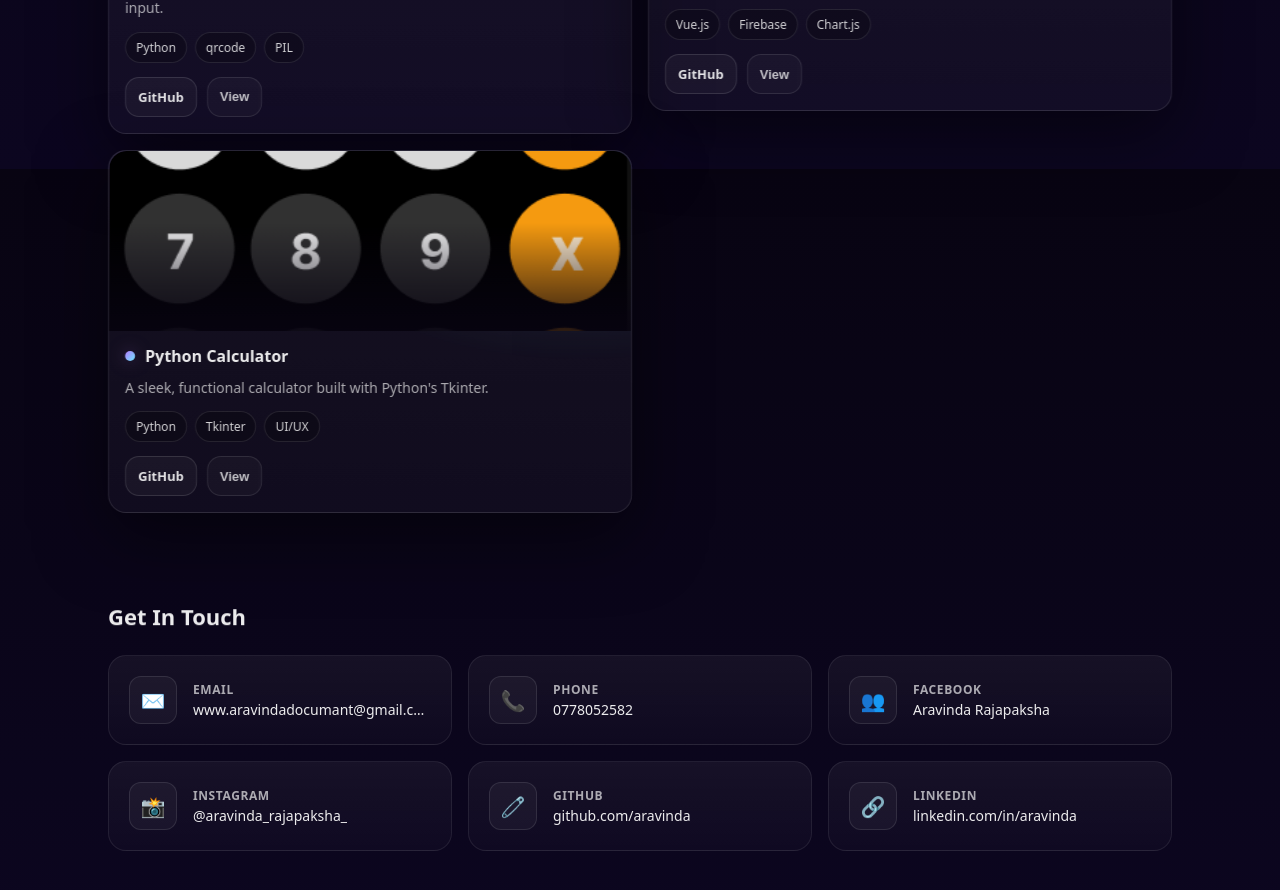
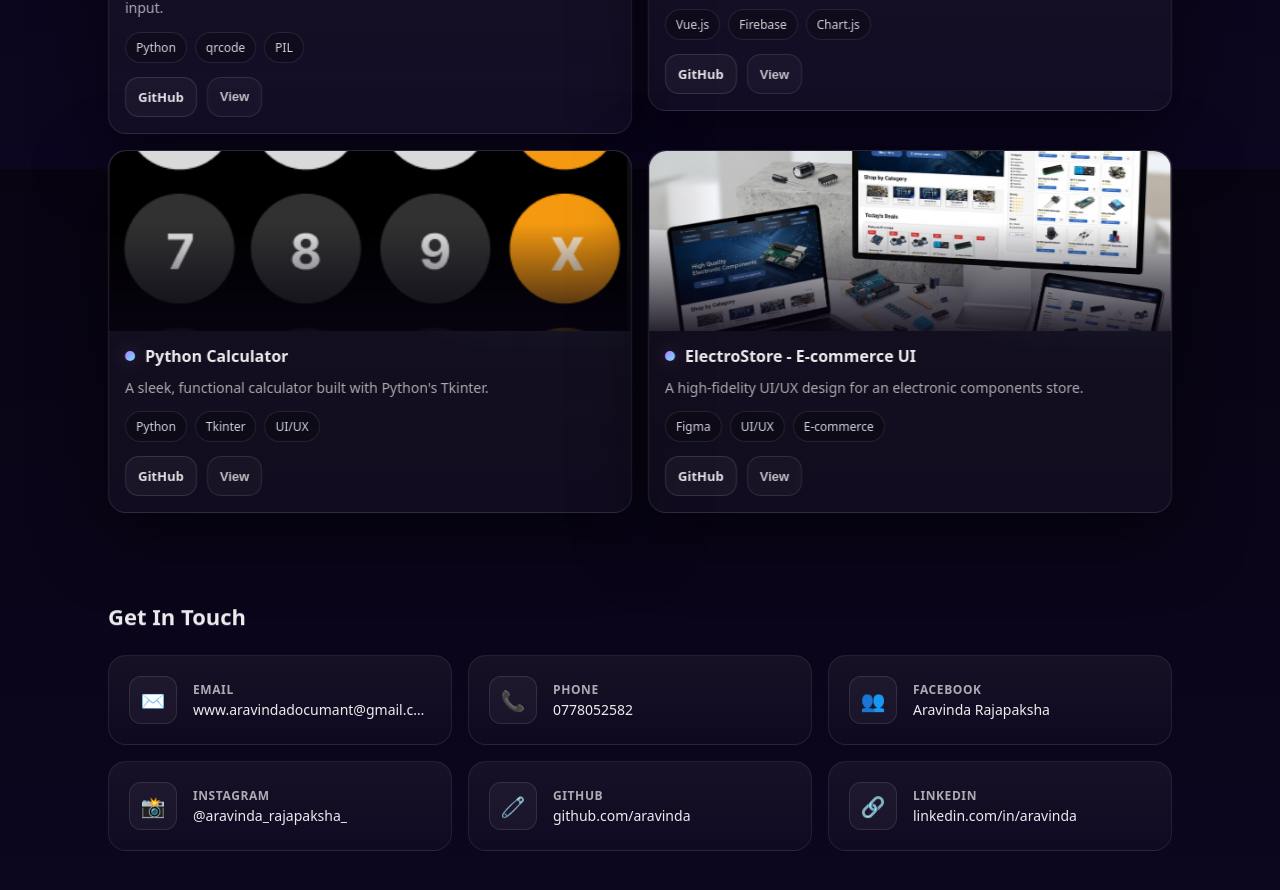
Before and after one commit to AravindaRajapaksha/Portforlio, a React (Vite) app: page / in a window 1280 px wide. Shown: the part 1431-2321 px from the top of the page. Built offline with nearby package versions, Linux system fonts and the light colour scheme.

Commit message:
Feature: added ElectroStore UI/UX design project

```diff
--- a/src/App.jsx
+++ b/src/App.jsx
@@ -33,6 +33,16 @@ const projects = [
     images: ["/projects/Calculator.png"],
     github: "https://github.com/AravindaRajapaksha/Calculator",
     live: "#",
+  },
+  {
+    title: "ElectroStore - E-commerce UI",
+    desc: "A high-fidelity UI/UX design for an electronic components store.",
+    longDesc: "ElectroStore is a modern, dark-themed e-commerce platform designed for electronic components. The design includes a full workflow from landing page to product catalog, featuring high-quality component imagery, advanced sidebar filters, and a sleek tech-focused aesthetic. Built with a focus on professional engineers and hobbyists.",
+    tags: ["Figma", "UI/UX", "E-commerce"],
+    img: "/projects/ElectroStore.png",
+    images: ["/projects/ElectroStore.png"],
+    github: "#",
+    live: "https://www.figma.com/design/SjYkCfRrejIai2wvLxwoFw/Untitled?node-id=0-1&p=f&t=AkWwdidIOEYvvFRX-0",
   },
 ];
 
```
Also changed, not shown: public/projects/ElectroStore.png (added).
